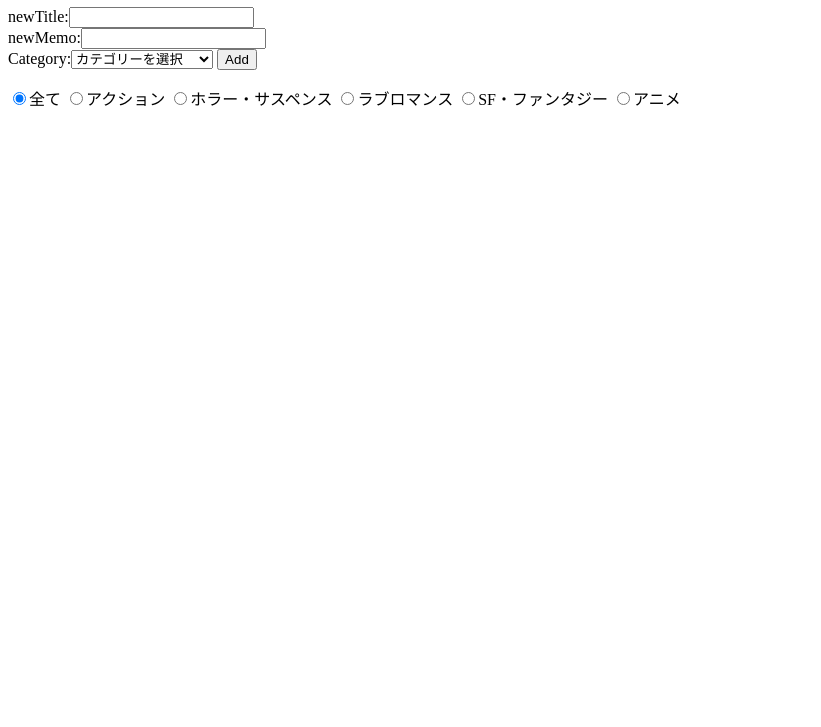
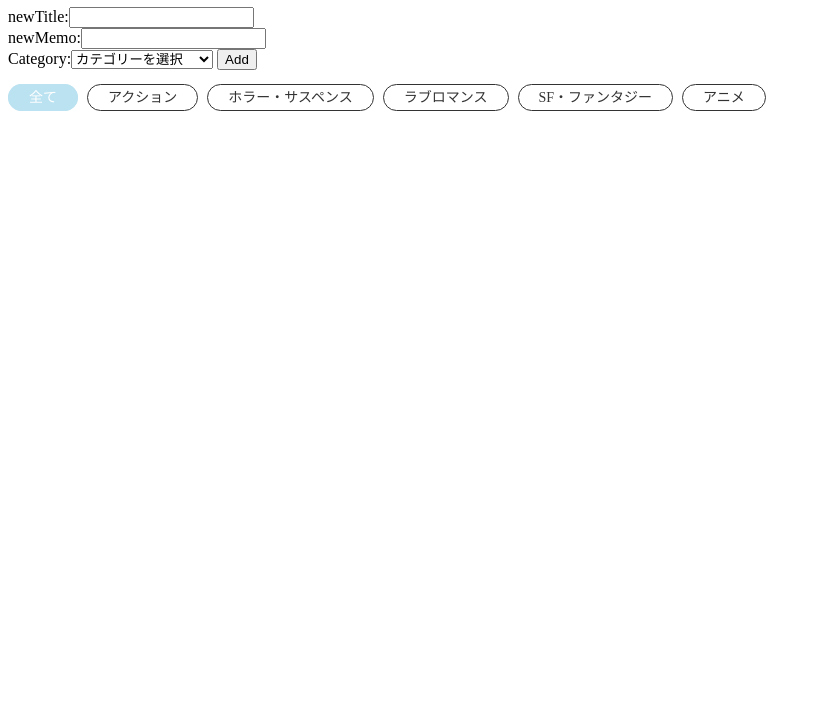
Before and after one commit to haru-pyn/My-MovieCollection, a plain HTML site: page index.html in a window 1280 px wide. Shown: the part 73-800 px from the top of the page, without its empty margins (0-821 px from the left). Drawn offline with nearby package versions, Linux system fonts and the light colour scheme.

Commit message:
カテゴリーボタンの装飾

```diff
--- a/index.html
+++ b/index.html
@@ -25,13 +25,16 @@
                 <button @click="addMovie">Add</button>
             </p>
 
-            <input type="radio" v-model="newCategory" class="radiobutton" value="">全て
-            <input type="radio" v-model="newCategory" class="radiobutton" value="action">アクション
-            <input type="radio" v-model="newCategory" class="radiobutton" value="horrorSuspence">ホラー・サスペンス
-            <input type="radio" v-model="newCategory" class="radiobutton" value="loveromance">ラブロマンス
-            <input type="radio" v-model="newCategory" class="radiobutton" value="sfFantasy">SF・ファンタジー
-            <input type="radio" v-model="newCategory" class="radiobutton" value="anime">アニメ
+            <div class="radio-button">
+            <label><input type="radio" v-model="newCategory" value=""><span>全て</span></label>
+            <label><input type="radio" v-model="newCategory" value="action"><span>アクション</span></label>
+            <label><input type="radio" v-model="newCategory" value="horrorSuspence"><span>ホラー・サスペンス</span></label>
+            <label><input type="radio" v-model="newCategory" value="loveromance"><span>ラブロマンス</span></label>
+            <label><input type="radio" v-model="newCategory" value="sfFantasy"><span>SF・ファンタジー</span></label>
+            <label><input type="radio" v-model="newCategory" value="anime"><span>アニメ</span></label>
+            </div>
 
+            <br>
             <li v-for="movie in filterByCategory" :key="movie.id">
                 <span>{{ movie.id }}{{ movie.title }}{{ movie.memo }}{{ movie.category }}</span>
                 <button @click="DeleteMovies(movie)">Delete</button>
--- a/style.css
+++ b/style.css
@@ -0,0 +1,18 @@
+label {
+    margin-right: 5px; /* ボタン同士の間隔 */
+}
+label input {
+    display: none; /* デフォルトのinputは非表示にする */
+}
+label span {
+    color: #333; /* 文字色を黒に */
+    font-size: 14px; /* 文字サイズを14pxに */
+    border: 1px solid #333; /* 淵の線を指定 */
+    border-radius: 20px; /* 角丸を入れて、左右が丸いボタンにする */
+    padding: 5px 20px; /* 上下左右に余白をトル */
+}
+label input:checked + span {
+    color: #FFF; /* 文字色を白に */
+    background: #bbe2f1; /* 背景色を薄い赤に */
+    border: 1px solid #bbe2f1; /* 淵の線を薄い赤に */
+}
```
